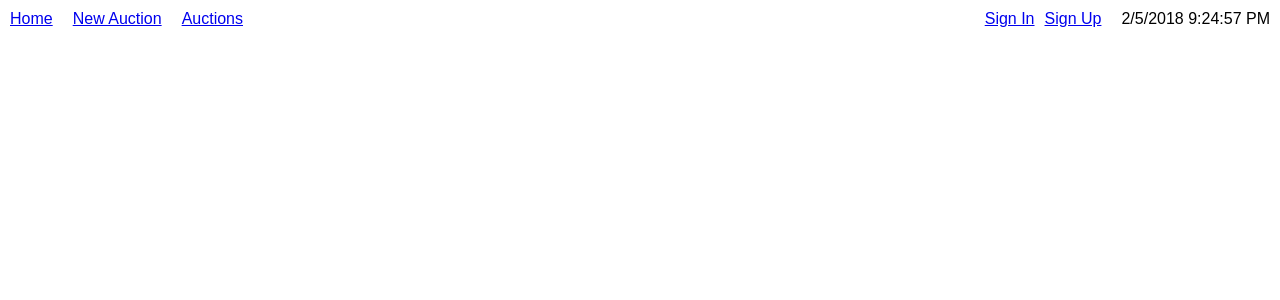
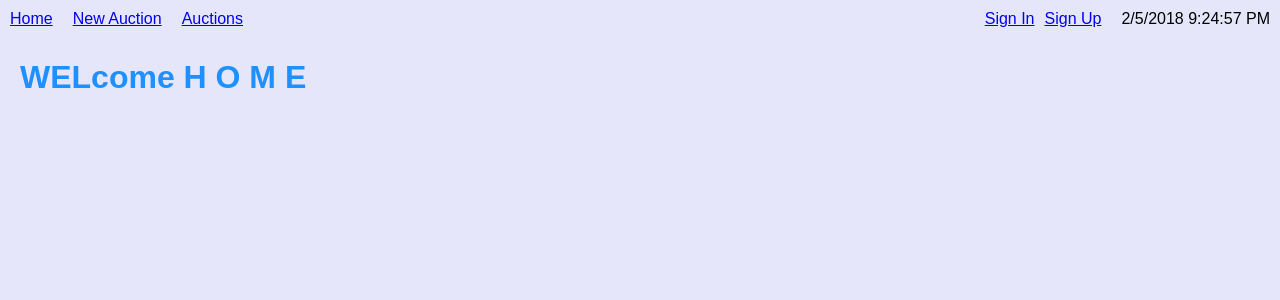
Before and after one commit to gloriading/Bidding_site, a React (Create React App) app in the folder bidding_client/: page / in a window 1280 px wide. Shown: the top 300 px of the page. Built offline with nearby package versions, Linux system fonts and the light colour scheme.

Commit message:
add homepage

```diff
--- a/bidding_client/src/components/App.js
+++ b/bidding_client/src/components/App.js
@@ -4,6 +4,7 @@ import {AuctionIndexPage} from './AuctionIndexPage';
 import {AuctionNewPage} from './AuctionNewPage';
 import {SignInPage} from './SignInPage';
 import {SignUpPage} from './SignUpPage';
+import {HomePage} from './HomePage';
 import {AuthRoute} from './AuthRoute';
 import {NavBar} from './NavBar';
 import {
@@ -64,6 +65,7 @@ class App extends Component {
          <div className="App">
            <NavBar user={user} onSignOutClick={this.signOut} />
            <Switch>
+             <Route exact path="/" component={HomePage} />
              <Route path="/sign_in" render={props => {
                return <SignInPage {...props} onSignIn={this.signIn} />
              }} />
--- /dev/null
+++ b/bidding_client/src/components/HomePage.js
@@ -0,0 +1,16 @@
+import React from 'react';
+
+function HomePage (props) {
+  return (
+    <main
+      className='HomePage'
+      style={{padding: '0 20px'}}
+    >
+      <h1 style={{color:'DODGERBLUE'}}>WELcome H O M E</h1>
+
+
+    </main>
+  );
+}
+
+export {HomePage};
--- a/bidding_client/src/index.css
+++ b/bidding_client/src/index.css
@@ -1,5 +1,6 @@
 body {
   margin: 0;
   padding: 0;
-  font-family: sans-serif;
+  font-family: Arial, sans-serif;
+  background-color: LAVENDER;
 }
```
